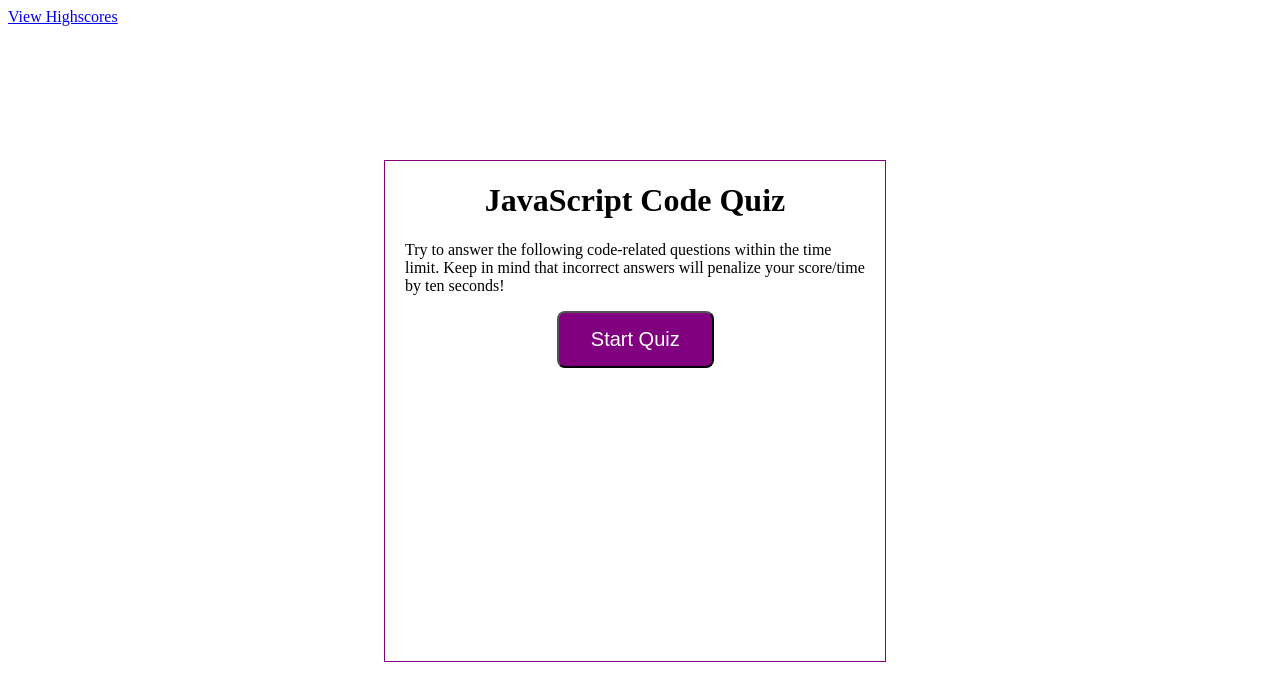
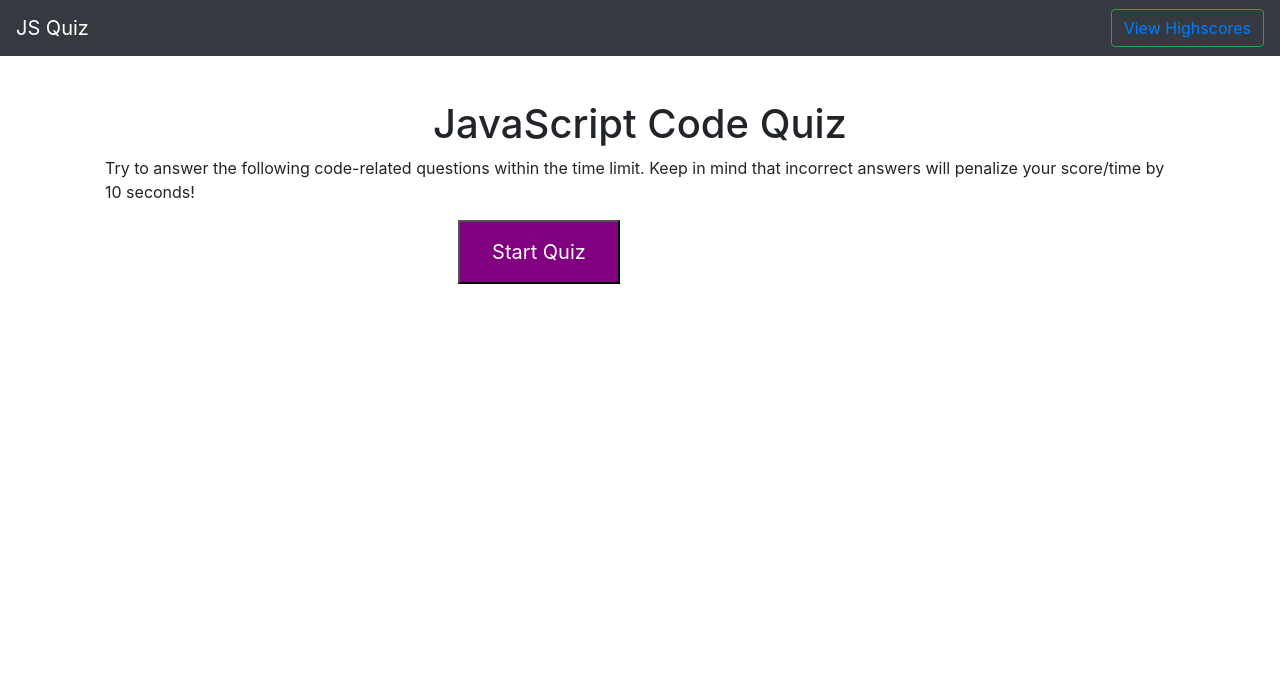
Before and after one commit to alsricha/Code-Quiz, a plain HTML site: page index.html in a window 1280 px wide. Drawn offline with nearby package versions, Linux system fonts and the light colour scheme.

Commit message:
Final Update

```diff
--- a/index.html
+++ b/index.html
@@ -3,34 +3,46 @@
 
 <head>
     <meta charset="UTF-8">
-    <!-- This is the first step in making the document responsive but scaling the items to screen -->
     <meta name="viewport" content="width=device-width, initial-scale=1.0">
-    <!-- Jamie Morris Homework-4 Code Quiz -->
-    <meta http-equiv="X-UA-Compatible" content="ie=edge">
     <!-- This is the style links -->
     <link rel="stylesheet" type="text/css" href="style.css">
-
+    <!--BootStrap link-->
+    <link rel="stylesheet" href="https://stackpath.bootstrapcdn.com/bootstrap/4.5.0/css/bootstrap.min.css" integrity="sha384-9aIt2nRpC12Uk9gS9baDl411NQApFmC26EwAOH8WgZl5MYYxFfc+NcPb1dKGj7Sk" crossorigin="anonymous">
     <!-- This is the title-->
     <title>JS Code Quiz</title>
 </head>
 
 <body>
-    <!-- Link to highscores -->
-    <a href="HighScores.html">View Highscores</a>
-    <!-- This is a wrapper -->
-    <div id="wrapper">
-        <!-- Div for timer -->
-        <div id="currentTime"></div>
+    <!--Navigation Menu-->
+    <nav class="navbar navbar-dark bg-dark">
+        <a class="navbar-brand">JS Quiz</a>
+        <form class="form-inline">
+            <!-- Link to highscores -->
+          <button class="btn btn-outline-success" type="button">
+              <a href="HighScores.html">View Highscores</a>
+          </button>
+        </form>
+      </nav>
+    <br>
+    <div class="container">
+        <div class="row">
+            <div class="col-md-12">
+                <!-- Div for timer -->
+            <div id="currentTime"></div>
         <!-- Div for quiz content -->
-        <div id="questionsDiv">
+            <div id="questionsDiv">
             <h1>JavaScript Code Quiz</h1>
-            <p>Try to answer the following code-related questions  within the time limit. Keep in mind that incorrect answers will penalize your score/time by ten seconds!</p>
+            <p>Try to answer the following code-related questions  within the time limit. Keep in mind that incorrect answers will penalize your score/time by 10 seconds!</p>
             <ul id="choicesUl"></ul>
             <!-- Buttons -->
             <button id="startTime">Start Quiz</button>
+            </div>
+            </div>
         </div>
+    </div>
 
-    </div>
+
+
 
 
     <script src="questions.js"></script>
```
Also changed, not shown: HighScores.html (+0 -2 lines), JavaScript Code Quiz.png (added), 1 other file.
